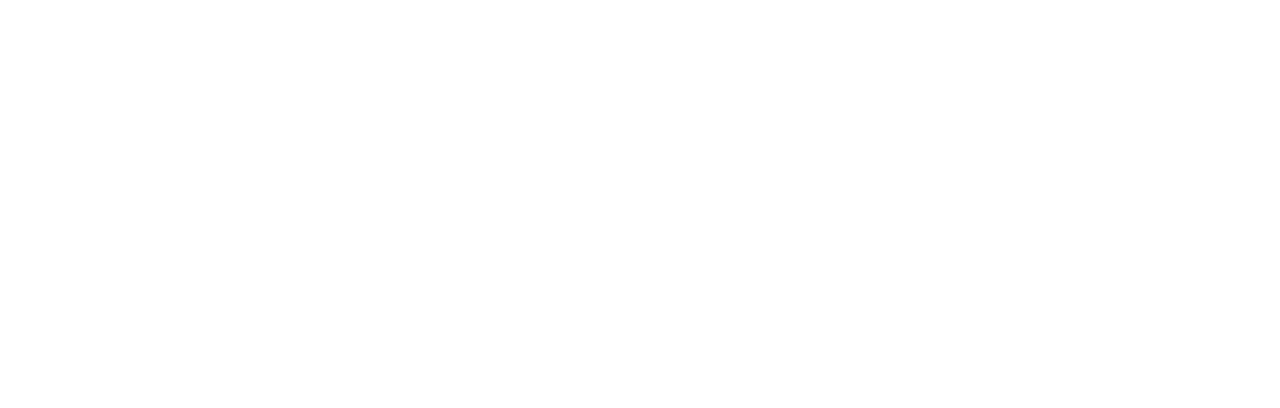
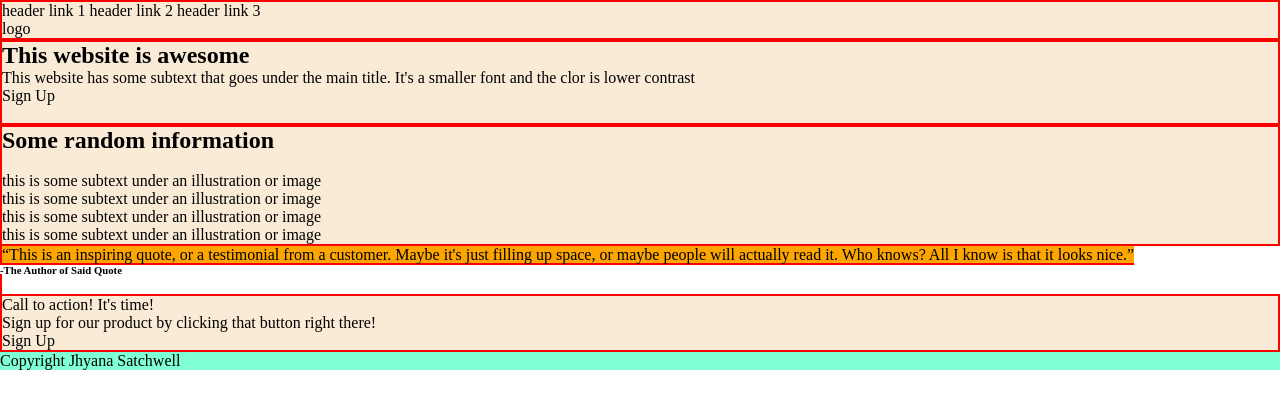
Before and after one commit to jhyana/siteproject, a plain HTML site: page index.html in a window 1280 px wide. Drawn offline with Linux system fonts and the light colour scheme.

Commit message:
layout completed

```diff
--- a/index.html
+++ b/index.html
@@ -9,12 +9,41 @@
 </head>
 <body>
     <section class="navbar">
-        <nav id="nav"></nav>
+        <nav id="nav">
+            <a>header link 1</a>
+            <a>header link 2</a>
+            <a>header link 3</a>
+            <div id="logo">logo</div>
+        </nav>
     </section>
-    <section class="hero"></section>
-    <section class="hero2"></span>
-    <span class="quote"></span>
-    <section class="subcta"></section>
-    <footer></footer>
+    <section class="hero">
+        <h1>This website is awesome</h1>
+        <p>This website has some subtext that goes under the main title. It's a smaller font and the clor is lower contrast</p>
+        <div class="button">Sign Up</div>
+        <img src="" alt="">
+    </section>
+    <section class="hero2">
+        <h2>Some random information</h2>
+        <img src="" alt="">
+        <img src="" alt="">
+        <img src="" alt="">
+        <img src="" alt="">
+        <p>this is some subtext under an illustration or image</p>
+        <p>this is some subtext under an illustration or image</p>
+        <p>this is some subtext under an illustration or image</p>
+        <p>this is some subtext under an illustration or image</p>
+    </section>
+    <span class="quote">
+        <q>This is an inspiring quote, or a testimonial from a customer. Maybe it's just filling up space, or maybe people will actually read it. Who knows? All I know is that it looks nice.</q>
+        <h6>-The Author of Said Quote</h6>
+    </span>
+    <section class="subcta">
+        <p>Call to action! It's time!</p>
+        <p>Sign up for our product by clicking that button right there!</p>
+        <div class="button">Sign Up</div>
+    </section>
+    <footer>
+        <p>Copyright Jhyana Satchwell</p>
+    </footer>
 </body>
 </html>
--- a/stylesheet.css
+++ b/stylesheet.css
@@ -3,3 +3,15 @@
     margin: 0;
     padding: 0;
 }
+
+section{
+    background-color: antiquewhite;
+    border: red solid 2px;
+}
+span{
+    background-color: orange;
+    border: red solid 2px;
+}
+footer{
+    background-color: aquamarine;
+}
```
